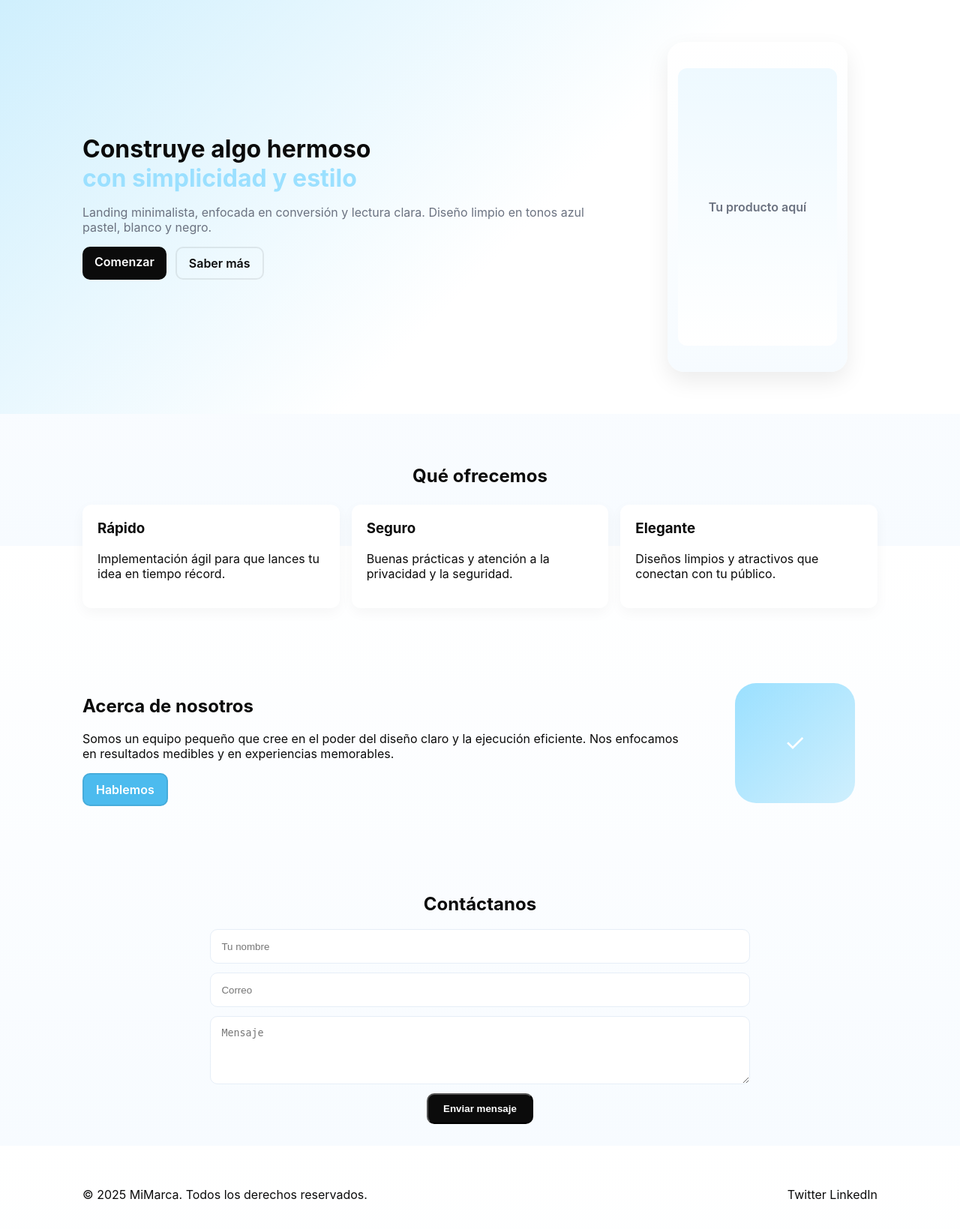
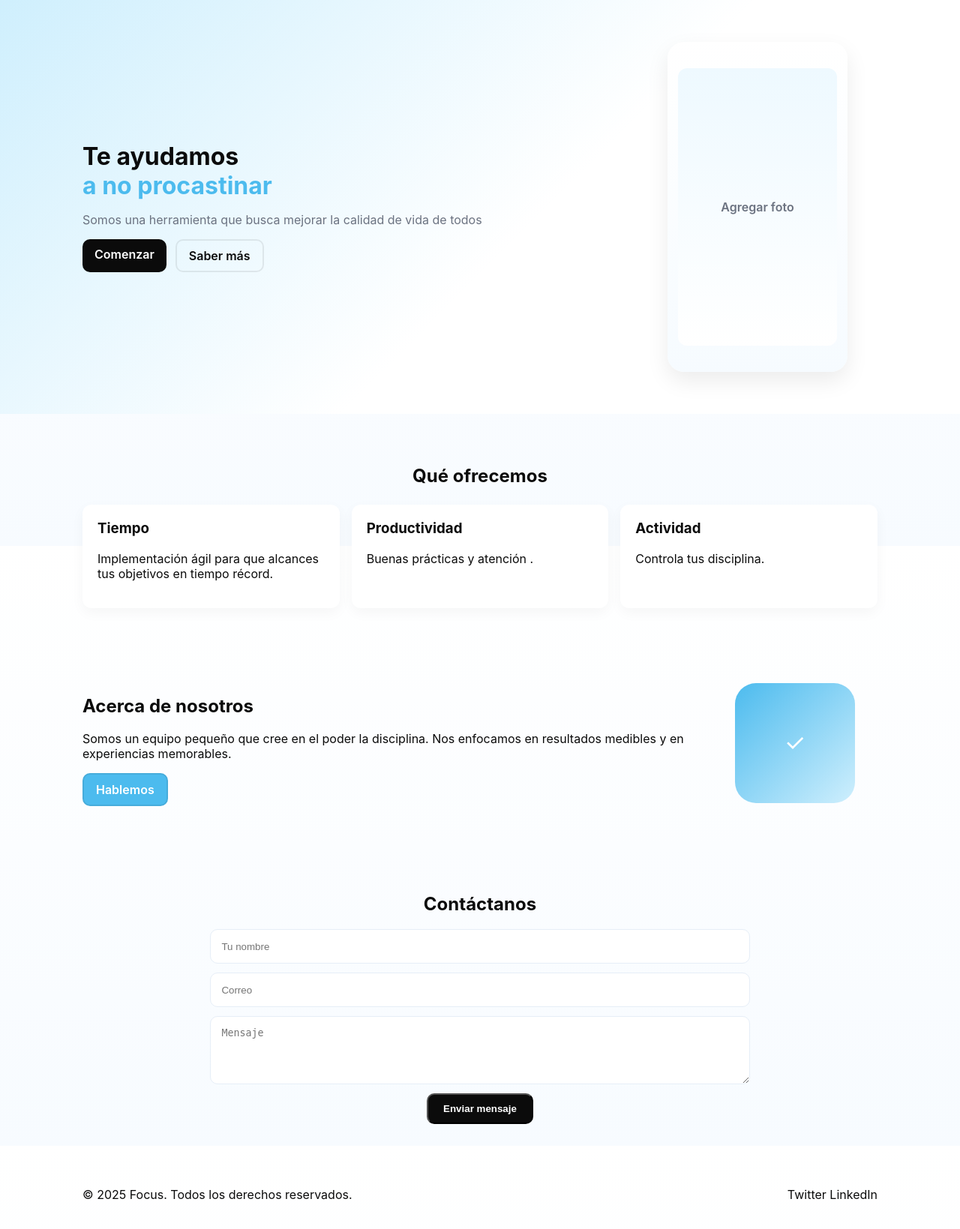
Before and after one commit to Miguel-Aguillon/Focus, a CodeIgniter 4 app: the page made by app/Views/inicio/inicio.php in a window 1280 px wide. Shown: the part 72-1711 px from the top of the page at 75% size. Run offline with PHP 8.4 and a stand-in for CodeIgniter, Linux system fonts and the light colour scheme; the template is opened without the code that fills it, so the values that code supplies are empty; some libraries are stand-ins or nearby versions.

Commit message:
estructura html

```diff
--- a/app/Views/inicio/inicio.php
+++ b/app/Views/inicio/inicio.php
@@ -1,5 +1,4 @@
-<!-- index.html -->
-<!doctype html>
+<!Doctype html>
 <html lang="es">
 <head>
   <meta charset="utf-8" />
@@ -23,8 +22,8 @@
   <header class="hero">
     <div class="container hero-inner">
       <div class="hero-text">
-        <h1>Construye algo hermoso<br /><span>con simplicidad y estilo</span></h1>
-        <p>Landing minimalista, enfocada en conversión y lectura clara. Diseño limpio en tonos azul pastel, blanco y negro.</p>
+        <h1>Te ayudamos<br /><span>a no procastinar</span></h1>
+        <p>Somos una herramienta que busca mejorar la calidad de vida de todos</p>
         <div class="hero-cta">
           <a class="btn btn-primary" href="#features">Comenzar</a>
           <a class="btn btn-secondary" href="#about">Saber más</a>
@@ -32,7 +31,7 @@
       </div>
       <div class="hero-card">
         <div class="phone-mock">
-          <div class="screen">Tu producto aquí</div>
+          <div class="screen">Agregar foto</div>
         </div>
       </div>
     </div>
@@ -44,16 +43,16 @@
         <h2 class="section-title">Qué ofrecemos</h2>
         <div class="grid">
           <article class="card">
-            <h3>Rápido</h3>
-            <p>Implementación ágil para que lances tu idea en tiempo récord.</p>
+            <h3>Tiempo</h3>
+            <p>Implementación ágil para que alcances tus objetivos en tiempo récord.</p>
           </article>
           <article class="card">
-            <h3>Seguro</h3>
-            <p>Buenas prácticas y atención a la privacidad y la seguridad.</p>
+            <h3>Productividad</h3>
+            <p>Buenas prácticas y atención .</p>
           </article>
           <article class="card">
-            <h3>Elegante</h3>
-            <p>Diseños limpios y atractivos que conectan con tu público.</p>
+            <h3>Actividad</h3>
+            <p>Controla tus disciplina.</p>
           </article>
         </div>
       </div>
@@ -63,7 +62,7 @@
       <div class="container about-inner">
         <div class="about-text">
           <h2>Acerca de nosotros</h2>
-          <p>Somos un equipo pequeño que cree en el poder del diseño claro y la ejecución eficiente. Nos enfocamos en resultados medibles y en experiencias memorables.</p>
+          <p>Somos un equipo pequeño que cree en el poder la disciplina. Nos enfocamos en resultados medibles y en experiencias memorables.</p>
           <a class="btn btn-outline" href="#contact">Hablemos</a>
         </div>
         <div class="about-image">
@@ -87,7 +86,7 @@
 
   <footer class="footer">
     <div class="container footer-inner">
-      <p>© <span id="year"></span> MiMarca. Todos los derechos reservados.</p>
+      <p>© <span id="year"></span> Focus. Todos los derechos reservados.</p>
       <div class="socials">
         <a href="#">Twitter</a>
         <a href="#">LinkedIn</a>
--- a/public/css/style.css
+++ b/public/css/style.css
@@ -102,7 +102,7 @@ body{
   margin:0 0 .75rem}
 
 .hero-text h1 span{
-  color:var(--accent-blue);
+  color:var(--azul-oscuto);
   display:block}
 
 .hero-text p{
@@ -176,7 +176,7 @@ body{
   width:160px;
   height:160px;
   border-radius:28px;
-  background:linear-gradient(135deg,var(--accent-blue),var(--pastel-blue));
+  background:linear-gradient(135deg,var(--azul-oscuto),var(--pastel-blue));
   display:flex;
   align-items:center;
   justify-content:center;
```
